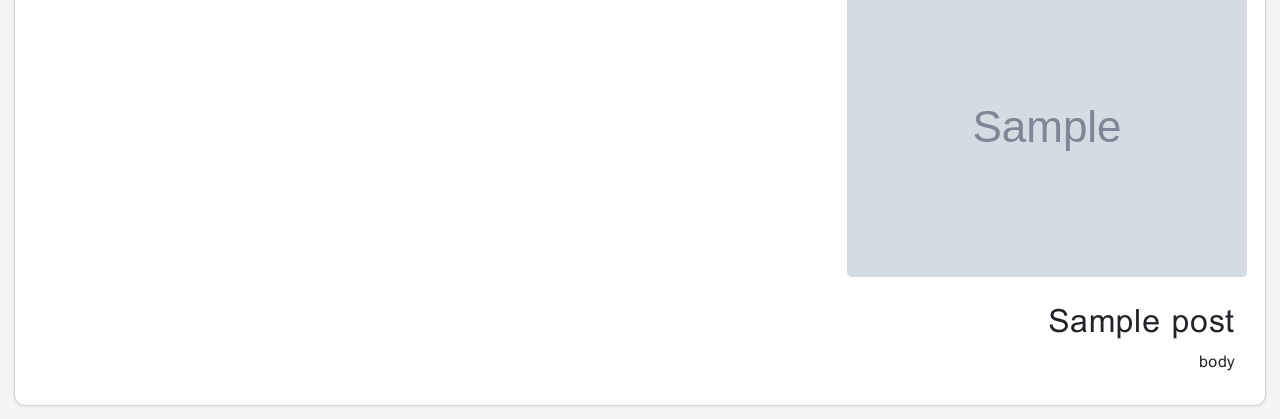
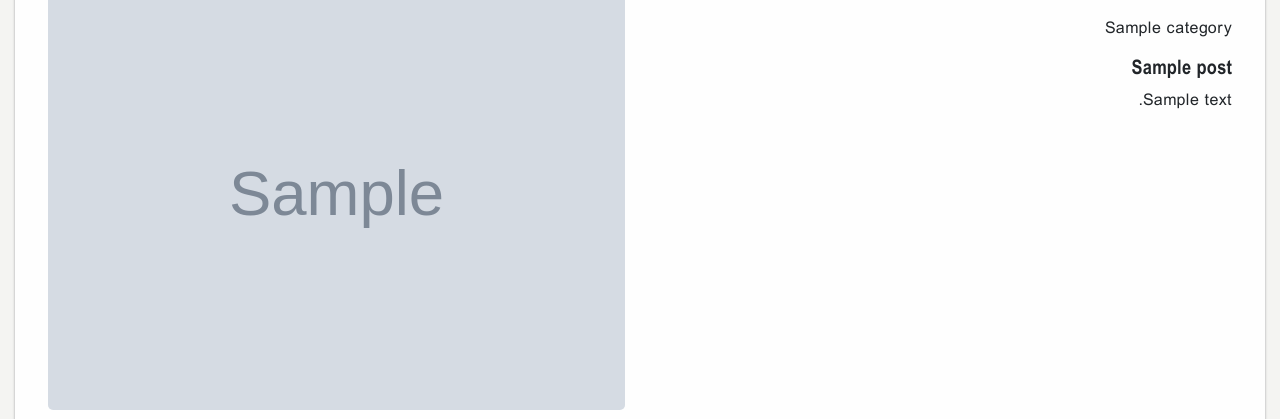
Before and after one commit to hoseinalirezaee/news-site, a Django app: template News/web/templates/post_detail.html in a window 1280 px wide. Shown: the part 181-600 px from the top of the page. Run offline with Django 3.2, Linux system fonts and the light colour scheme; the template is opened without the code that fills it: most values are stand-ins (such as "Sample title", 1, 10 or a date in 2020); grey boxes marked "Sample" are stand-in pictures; data that the repository does not hold is empty; some libraries are stand-ins or nearby versions.

Commit message:
post detail visualization improved

```diff
--- a/News/web/static/css/style-detail.css
+++ b/News/web/static/css/style-detail.css
@@ -44,6 +44,7 @@
 
 .border-radius {
     border-radius: 5px;
+    width: inherit;
 }
 
 .detail-news {
@@ -53,3 +54,9 @@
 .detail-news p {
     padding: 5px 20px;
 }
+
+.center-image {
+    display: block;
+    margin-right: auto;
+    margin-left: auto;
+}
--- a/News/web/templates/post_detail.html
+++ b/News/web/templates/post_detail.html
@@ -1,25 +1,38 @@
 {% extends 'base.html' %}
 {% load static %}
+{% load get_dict_element %}
+{% load convert_date %}
 
 {% block main %}
-
-
-
     <link rel="stylesheet" href="{% static "css/style-detail.css" %} " type="text/css ">
-
     <div class="main-content"> <!-- main content -->
         <div class="container">
-            {% comment %}<div class="detail-head-pic position-relative">
-                <img src="{{ post.image }}" class="w-100">
-                <h1>{{ post.title }}</h1>
-            </div>{% endcomment %}
             <div class="main-detail">
                 <div class="container-fluid">
-                    <img src="{{ post.main_image }}" class="m-2 border-radius">
+                    <div class="row m-2">
+                        <div class="col-6">
+                            <p>{{ post.date_posted|convert_date }}</p>
+                            <p>{% for category in post.breadcrumb %} {{ category.title }} {% endfor %}</p>
+                            <h5 style="font-family: isans-bold,serif">{{ post.title }}</h5>
+                            <p>{{ post.summary }}</p>
+                        </div>
+                        <div class="col-6">
+                            <img src="{{ post.main_image }}" class="border-radius" alt="{{ post.title }}">
+                        </div>
+                    </div>
                     <div class="detail-news">
-                        <h2>{{ post.title }}</h2>
-                        body
-                        {#                        <p class="view-counter"><i class="fa fa-bullseye"></i> تعداد بازدید : {{ post.view_count }}</p>#}
+                        {% for paragraph in post.paragraphs %}
+                            {% with paragraph|get_dic_element:"body" as body %}
+                                {% if paragraph|get_dic_element:"type" == "text" %}
+                                    <p style="text-align: justify">{{ body }}</p>
+                                {% else %}
+                                    <img class="center-image" src="{{ body }}" alt="{{ post.title }}">
+                                {% endif %}
+                            {% endwith %}
+                        {% endfor %}
+                    </div>
+                    <div>
+                        <a href="{{ post.origin_url }}" target="_blank">خواندن این خبر در سایت خبرگزاری</a>
                     </div>
                 </div>
             </div>
```
